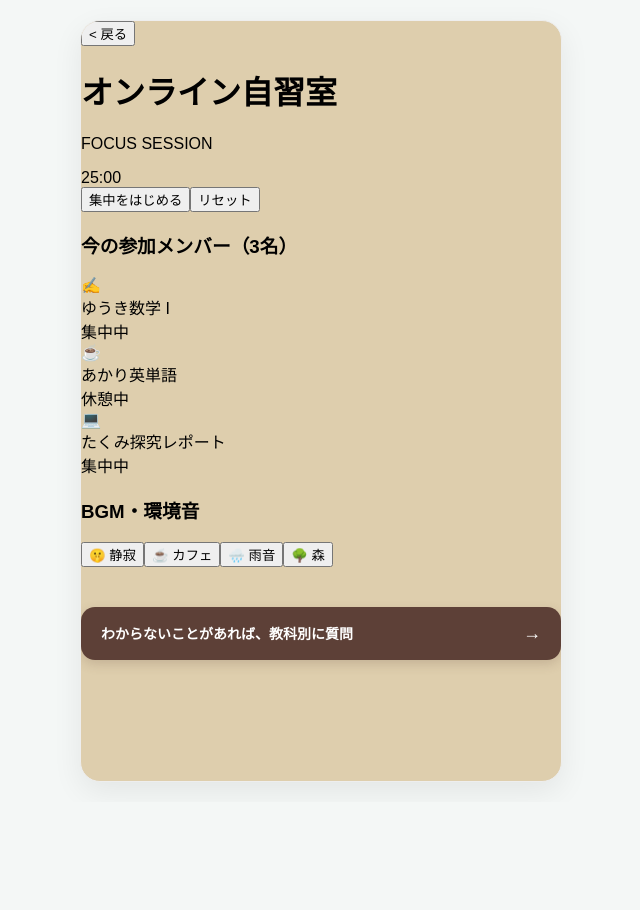
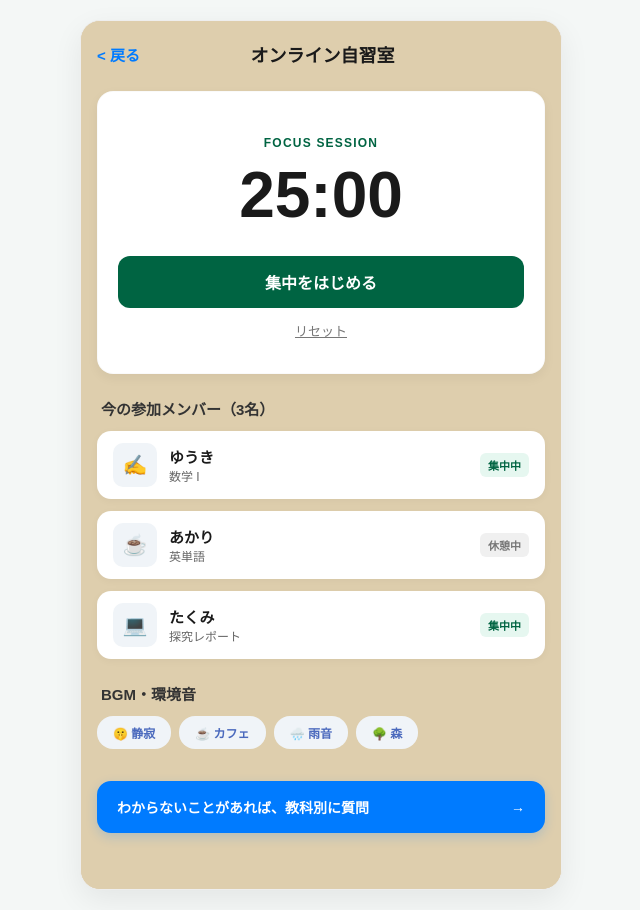
Before and after one commit to Shun-Takamiya/venture_business, a React (Vite) app: page /study-room in a window 1280 px wide. Shown: the whole page, without its empty margins (319-959 px from the left). Before the commit the page ends 802 px from the top, so only its background shows below. Built offline with nearby package versions, Linux system fonts and the light colour scheme.

Commit message:
seventh commit

```diff
--- a/src/OnlineStudyRoom.css
+++ b/src/OnlineStudyRoom.css
@@ -1,32 +1,215 @@
-/* src/OnlineStudyRoom.css (末尾に追加) */
+/* src/OnlineStudyRoom.css */
 
-.question-footer {
-    margin-top: 40px;
-    padding-bottom: 20px; /* 下に少し余裕を */
+/* 1. 全体コンテナ */
+.study-room-container {
+    padding: 16px;
+    background-color: #decead;
+    min-height: 100%;
+    animation: fadeIn 0.3s ease-out;
+  }
+
+  /* 2. ヘッダー設定（スクリーンショットの「< マイページ」風） */
+  .study-header {
+    display: flex;
+    align-items: center;
+    margin-bottom: 20px;
+    padding: 4px 0;
+  }
+
+  .back-btn {
+    background: none;
+    border: none;
+    color: #007bff; /* スクリーンショットの「戻る」と同じ青 */
+    font-size: 15px;
+    font-weight: 600;
+    cursor: pointer;
+    padding: 0;
+    text-decoration: none;
+  }
+
+  .study-title {
+    flex: 1;
+    text-align: center;
+    font-size: 18px;
+    font-weight: 700;
+    color: #1a1a1a;
+    margin: 0;
+    margin-right: 40px; /* 戻るボタンとのバランス調整 */
+  }
+
+  /* 3. タイマーカード（メインの集中エリア） */
+  .timer-card {
+    background-color: #ffffff;
+    border-radius: 16px;
+    padding: 32px 20px;
+    text-align: center;
+    box-shadow: 0 4px 12px rgba(0, 0, 0, 0.05);
+    margin-bottom: 24px;
+    border: 1px solid rgba(0,0,0,0.02);
+  }
+
+  .timer-label {
+    font-size: 12px;
+    font-weight: 700;
+    color: #006442; /* 検索画面のタグと同じ緑 */
+    letter-spacing: 0.1em;
+    margin-bottom: 8px;
+  }
+
+  .timer-display {
+    font-size: 64px;
+    font-weight: 800;
+    color: #1a1a1a;
+    font-family: 'Hiragino Kaku Gothic ProN', sans-serif;
+    margin-bottom: 24px;
+  }
+
+  .timer-btns {
+    display: flex;
+    flex-direction: column;
+    gap: 12px;
+  }
+
+  .main-timer-btn {
+    width: 100%;
+    padding: 14px;
+    border-radius: 12px;
+    border: none;
+    font-size: 16px;
+    font-weight: 700;
+    cursor: pointer;
+    transition: all 0.2s;
+  }
+
+  .main-timer-btn.start {
+    background-color: #006442; /* 検索画面の「activeタグ」と同じ濃い緑 */
+    color: white;
+  }
+
+  .main-timer-btn.stop {
+    background-color: #ff4757;
+    color: white;
+  }
+
+  .reset-btn {
+    background: none;
+    color: #777;
+    border: none;
+    font-size: 13px;
+    text-decoration: underline;
+    cursor: pointer;
+  }
+
+  /* 4. セクション見出し */
+  .section-title {
+    font-size: 15px;
+    font-weight: 700;
+    color: #333;
+    margin: 0 0 12px 4px;
+  }
+
+  /* 5. 参加者リスト（メンターカード風のデザイン） */
+  .members-list {
+    display: flex;
+    flex-direction: column;
+    gap: 12px;
+    margin-bottom: 24px;
+  }
+
+  .member-item {
+    display: flex;
+    align-items: center;
+    background-color: #ffffff;
+    padding: 12px 16px;
+    border-radius: 14px;
+    box-shadow: 0 2px 8px rgba(0, 0, 0, 0.04);
+  }
+
+  .member-icon {
+    width: 44px;
+    height: 44px;
+    background-color: #f0f4f8;
+    border-radius: 10px;
+    display: flex;
+    align-items: center;
+    justify-content: center;
+    font-size: 20px;
+    margin-right: 12px;
+  }
+
+  .member-info {
+    flex: 1;
+  }
+
+  .member-name {
+    display: block;
+    font-size: 15px;
+    font-weight: 700;
+    color: #1a1a1a;
+  }
+
+  .member-task {
+    font-size: 12px;
+    color: #666;
+  }
+
+  .member-status {
+    font-size: 11px;
+    font-weight: 700;
+    padding: 4px 8px;
+    border-radius: 6px;
+  }
+
+  .member-status.focus {
+    background-color: #e6f7f0; /* スクリーンショットのタグと同じ薄い緑 */
+    color: #006442;
+  }
+
+  .member-status.rest {
+    background-color: #f0f0f0;
+    color: #777;
+  }
+
+  /* 6. 教科別質問ボタン（詳細ボタン風） */
+  .question-footer {
+    margin-top: 32px;
+    padding-bottom: 40px;
   }
 
   .go-to-subjects-btn {
     display: flex;
     justify-content: space-between;
     align-items: center;
-    background-color: #5d4037; /* ヘッダーやタイマーと同じ深めのブラウン */
+    background-color: #007bff; /* スクリーンショットの「検索」ボタンと同じ青 */
     color: white;
     text-decoration: none;
     padding: 16px 20px;
     border-radius: 14px;
     font-size: 14px;
     font-weight: 700;
-    box-shadow: 0 4px 12px rgba(93, 64, 55, 0.2);
-    transition: all 0.2s ease;
+    box-shadow: 0 4px 12px rgba(0, 123, 255, 0.2);
   }
 
-  .go-to-subjects-btn:hover {
-    background-color: #3e2723;
-    transform: translateY(-2px);
-    box-shadow: 0 6px 16px rgba(62, 39, 35, 0.3);
+  /* 7. 環境音ボタン（タグクラウド風） */
+  .bgm-grid {
+    display: flex;
+    flex-wrap: wrap;
+    gap: 8px;
+    margin-bottom: 24px;
   }
 
-  .btn-arrow {
-    font-size: 18px;
-    font-weight: bold;
+  .bgm-btn {
+    background-color: #f0f4f8;
+    border: none;
+    color: #4a69bd;
+    font-size: 12px;
+    font-weight: 600;
+    padding: 8px 16px;
+    border-radius: 16px;
+    cursor: pointer;
   }
+
+  @keyframes fadeIn {
+    from { opacity: 0; transform: translateY(5px); }
+    to { opacity: 1; transform: translateY(0); }
+  }
```
